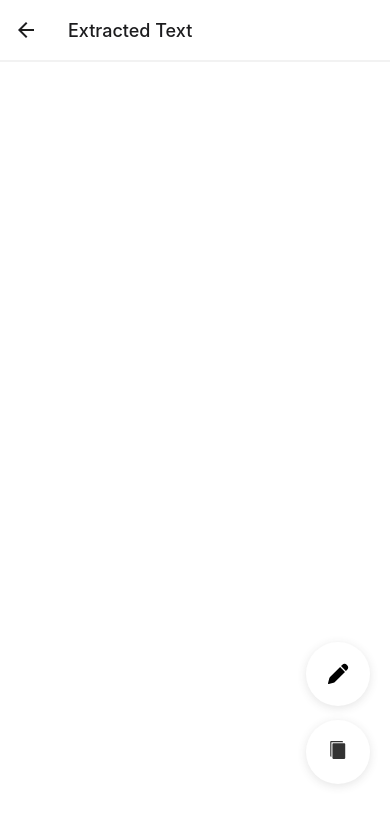
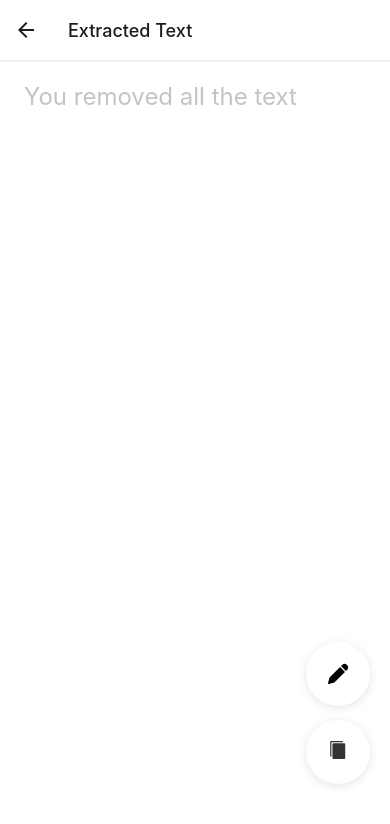
Before and after one commit to usamadesigner/CloudVision-Text-Extractor, a React Native app: screen /Result in a window 390 px wide. Shown: the top 824 px of the page. Built offline with nearby package versions, Linux system fonts and the light colour scheme; what react-native-root-siblings would draw is missing.

Commit message:
Updated everything

```diff
--- a/App.js
+++ b/App.js
@@ -3,30 +3,21 @@ import {Platform, Pressable} from 'react-native';
 import { NavigationContainer } from '@react-navigation/native';
 import { createNativeStackNavigator } from '@react-navigation/native-stack';
 import {Home,Result,CaptureImage} from './screens';
-import { SVG } from './constants';
 import { RootSiblingParent } from 'react-native-root-siblings';
-
 
 const Stack = createNativeStackNavigator();
 
 function App() {
   return (
     <RootSiblingParent>
-    <NavigationContainer>
-      <Stack.Navigator initialRouteName='Home' screenOptions={{
+    <NavigationContainer >
+      <Stack.Navigator  initialRouteName='Home' screenOptions={{
         headerTitle: "AI Text Converter",
         headerStyle: { height:Platform.OS=='android'? 80 : 60},
         headerTitleAlign: 'center',
         headerShadowVisible: false,
       }}>
-        <Stack.Screen name="Home" component={Home} initialParams={{ CapturedImage: '' }} options={{
-          headerLeft: () => {
-            return (
-              <Pressable onPress={()=>console.log('menu Opening')}>
-                <SVG.MenuIcon/>
-            </Pressable>
-          )
-        }}}/>
+        <Stack.Screen name="Home" component={Home} initialParams={{ CapturedImage: '' }} />
         <Stack.Screen name="Result" component={Result} initialParams={{imageUri:''}} options={{headerShown:true,headerTitleAlign:'left',headerBackButtonMenuEnabled:true}}/>
         <Stack.Screen name="CaptureImage" component={CaptureImage} options={{headerShown:false}}/>
       </Stack.Navigator>
--- a/babel.config.js
+++ b/babel.config.js
@@ -2,5 +2,6 @@ module.exports = function(api) {
   api.cache(true);
   return {
     presets: ['babel-preset-expo'],
+    plugins: ["react-native-reanimated/plugin"],
   };
 };
--- a/package.json
+++ b/package.json
@@ -30,6 +30,8 @@
     "react-native": "0.64.3",
     "react-native-base64": "^0.2.1",
     "react-native-dotenv": "^3.3.1",
+    "react-native-gesture-handler": "^2.8.0",
+    "react-native-reanimated": "~2.3.1",
     "react-native-root-toast": "^3.4.0",
     "react-native-safe-area-context": "3.3.2",
     "react-native-screens": "~3.10.1",
--- a/screens/CaptureImage/index.js
+++ b/screens/CaptureImage/index.js
@@ -5,7 +5,8 @@ import * as MediaLibary from 'expo-media-library';
 import Button from '../../components/Button';
 import { colors, SVG } from '../../constants';
 
-const { width } = Dimensions.get('window');
+const { width ,height} = Dimensions.get('window');
+const newHeight = Math.round((width * 16) / 9);
 
 export default function CaptureImage({navigation}) {
   let cameraRef = useRef();
@@ -13,6 +14,7 @@ export default function CaptureImage({navigation}) {
   const [haslibraryPermission, sethaslibraryPermission] = useState(null);
   const [type, setType] = useState('back');
   const [FlashMode, setFlashMode] = useState('off')
+
 
   const ChangeType=()=>{
     setType(type === 'back' ? 'front' : 'back');
@@ -24,7 +26,6 @@ export default function CaptureImage({navigation}) {
     (async () => {
       const { Camerastatus } = await Camera.requestCameraPermissionsAsync();
       const { librarystatus } = await MediaLibary.requestPermissionsAsync();
-
       setHasCameraPermission(Camerastatus === 'granted');
       sethaslibraryPermission(librarystatus === 'granted');
     })();
@@ -57,9 +58,12 @@ export default function CaptureImage({navigation}) {
       <Camera style={styles.camera}
         ref={cameraRef}
         type={type}
+        whiteBalance='auto'
         autoFocus={true}
-        ratio={"17:9"}
+
+        ratio="16.3:9.5"
         flashMode={FlashMode}
+        accessibilityLabel={'Camera display Screen'}
         useCamera2Api={false}
       >
          <TouchableOpacity onPress={()=>ChangeFlash()} style={{ backgroundColor:`${colors.secondary}50`, padding:5,borderRadius:10 ,position: 'absolute', right: 20, top: 72 }}>
@@ -93,7 +97,9 @@ const styles = StyleSheet.create({
   camera: {
     flex: 1,
     justifyContent: 'center',
- alignItems:'center'
+ alignItems:'center',
+ height:newHeight-10,
+ width:'100%'
   },
   buttonContainer: {
     flex: 1,
--- a/screens/Home/index.js
+++ b/screens/Home/index.js
@@ -1,5 +1,5 @@
 import * as React from 'react';
-import { View, Text, StyleSheet, Dimensions ,Image} from 'react-native';
+import { View, Text, StyleSheet, Dimensions,Pressable ,Image} from 'react-native';
 import { colors,SVG } from '../../constants';
 import Button from '../../components/Button';
 import callGoogleVisionAsync from '../../HelperFunction';
@@ -19,9 +19,20 @@ const Home = ({ navigation,route }) => {
     function onCapturewithCamera(){
         navigation.push('CaptureImage');
     }
+
+
 React.useEffect(() => {
+  navigation.setOptions({
+    headerLeft: () => {
+      return (
+        <Pressable>
+          <SVG.MenuIcon/>
+      </Pressable>
+    )
+  }
+  })
   setimage({...image,uri:'',base64:''});
-}, [])
+}, [isFocused,navigation])
 
   async function NavigateToExtraction() {
     try {
@@ -99,7 +110,6 @@ React.useEffect(() => {
 
         )}
       </View>
-
     </View>
   )
 }
--- a/screens/Result/index.js
+++ b/screens/Result/index.js
@@ -1,5 +1,5 @@
 import * as React from 'react'
-import { View, Text,Dimensions,TextInput,Keyboard, } from 'react-native';
+import { View, Text,Dimensions,TextInput,Keyboard, SliderBase } from 'react-native';
 import Button from '../../components/Button';
 import { colors, SVG } from '../../constants';
 import * as Clipboard from 'expo-clipboard';
@@ -66,7 +66,7 @@ const [isEditable, setisEditable] = React.useState(false)
   })
   },[navigation])
 
-  if(ExtractedText===""){
+  if(ExtractedResponse===""){
     return(
       <View style={{flex:1,zIndex:100,alignItems:'center',justifyContent:"center",backgroundColor:colors.secondary}}>
       <Lottie source={require('../../assets/empty.json')} autoPlay style={{ width: '100%', height: height/1.7,opacity:1 }}  />
@@ -87,8 +87,10 @@ const [isEditable, setisEditable] = React.useState(false)
       <View style={{flex:1,paddingHorizontal:24}}>
         <TextInput
         ref={inputRef}
- style={{color:colors.primary,fontSize:18}}
+ style={{color:colors.primary,fontSize:24}}
    value={ExtractedText}
+   placeholder={'You removed all the text'}
+   placeholderTextColor="#c4c4c4"
    onChangeText={(text)=>setExtractedText(text)}
     multiline={true}
     editable={isEditable} />
```
Also changed, not shown: 2 other files (tests, documents, lock files or other folders).
